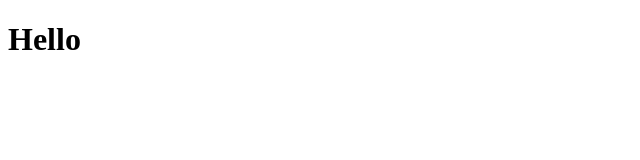
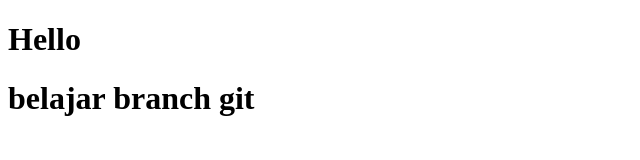
Before and after one commit to sitikhumaera/Belajar-lagi, a plain HTML site: page index.html in a window 1280 px wide. Shown: the whole page, without its empty margins (0-640 px from the left). Drawn offline with Linux system fonts and the light colour scheme.

Commit message:
belajar branch

```diff
--- a/index.html
+++ b/index.html
@@ -7,5 +7,6 @@
 </head>
 <body>
     <h1>Hello</h1>
+    <h1>belajar branch git</h1>
 </body>
 </html>
```
